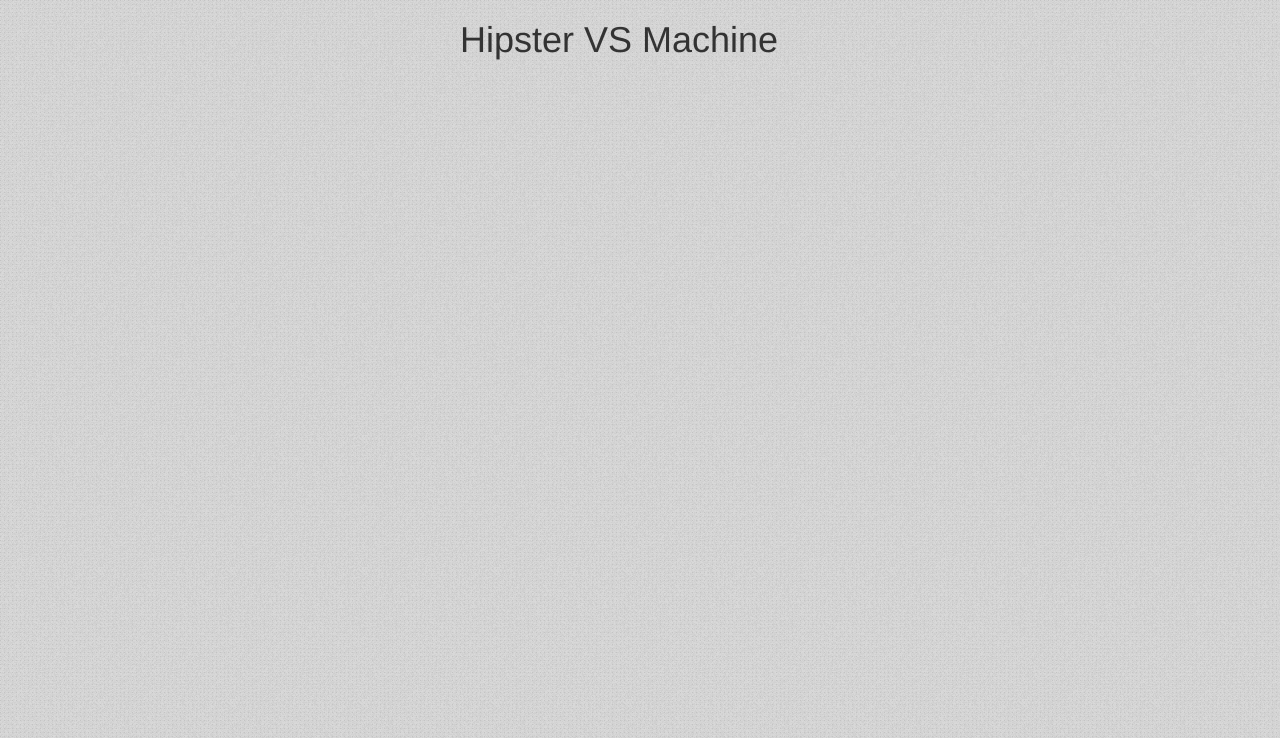
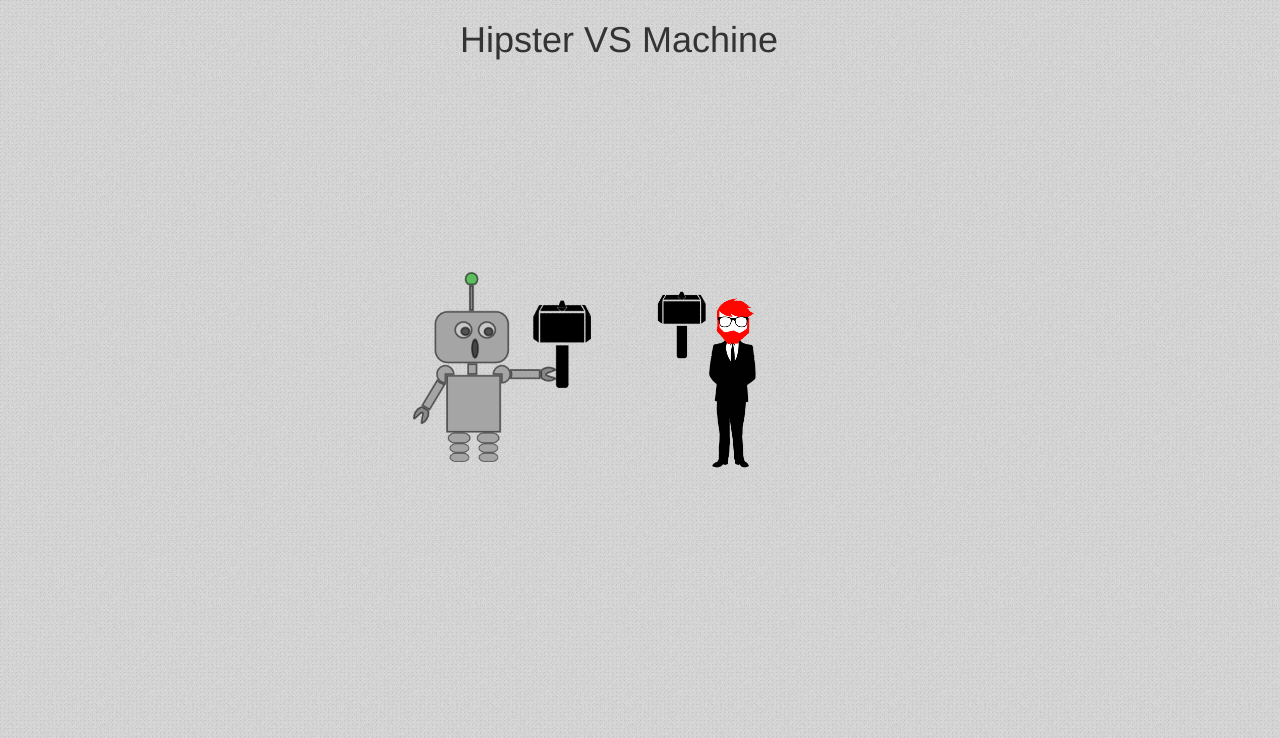
Before and after one commit to ApertureHacks/HipsterVsMachine, a Flask app: page / in a window 1280 px wide. Shown: the top 738 px of the page. Run offline with Flask 2, Linux system fonts and the light colour scheme; data that the repository does not hold is empty; some libraries are stand-ins or nearby versions.

Commit message:
Completing core gameplay.

```diff
--- a/static/css/style.css
+++ b/static/css/style.css
@@ -9,8 +9,14 @@ img.item-image {
     margin: auto;
 }
 
+h1.picture-header {
+    display: block;
+    margin: auto;
+    text-align: center;
+}
+
 div.row-game {
-    margin-top: 75px;
+    margin-top: 50;
 }
 
 .item-name {
@@ -19,3 +25,17 @@ div.row-game {
     margin: auto;
     width: 300px;
 }
+
+img.fighter {
+    float: left;
+    max-height: 200px;
+}
+
+img#robot {
+    padding-bottom: 10px;
+    margin-left: 50px;
+}
+
+img#hipster {
+    margin-left: 40px;
+}
--- a/static/js/app.js
+++ b/static/js/app.js
@@ -35,12 +35,28 @@ function run_game() {
   var rounds = 10;
   var round = 0;
 
+  var robot_attack = function() {
+    $('#robot').attr('src', '/static/imgs/robo_hit.png');
+    setTimeout(function() {
+      $('#robot').attr('src', '/static/imgs/robo_stand.png');
+    }, 500);
+  };
+
+  var hipster_attack = function() {
+    $('#hipster').attr('src', '/static/imgs/hipster_hit.png');
+    setTimeout(function() {
+      $('#hipster').attr('src', '/static/imgs/hipster_stand.png');
+    }, 500);
+  };
+
   var click_etsy = function() {
     votes.etsy++;
+    hipster_attack();
     next_round();
   };
   var click_shapeways = function() {
     votes.shapeways++;
+    robot_attack();
     next_round();
   };
 
@@ -48,6 +64,16 @@ function run_game() {
     console.log(round);
     console.log(votes);
     console.log(seen_items);
+
+    $('#battle-zone').css('display', 'none');
+
+    $('#right-image').attr('src', '/static/imgs/robo_stand.png');
+    $('#right-header').html('Machine: ' + votes.shapeways);
+    $('#right-name').html('');
+
+    $('#left-image').attr('src', '/static/imgs/hipster_stand.png');
+    $('#left-header').html('Hipster: ' + votes.etsy);
+    $('#left-name').html('');
 
     $('#results-table').css('display', '');
     for (var i = 0; i < seen_items.etsy.length; i++) {
--- a/templates/index.html
+++ b/templates/index.html
@@ -57,6 +57,12 @@
       </div>
     </div>
   </div>
+  <div id="battle-zone" class="row">
+    <div class="col-md-6 col-md-offset-3">
+      <img id="robot" src="{{ url_for('static', filename='imgs/robo_stand.png') }}" class="fighter"/>
+      <img id="hipster" src="{{ url_for('static', filename='imgs/hipster_stand.png') }}" class="fighter"/>
+    </div>
+  </div>
   <div class="row" style="margin-top: 25px;">
     <div class="col-md-6 col-md-offset-3">
       <table id="results-table" class="table" style="display: none;">
```
